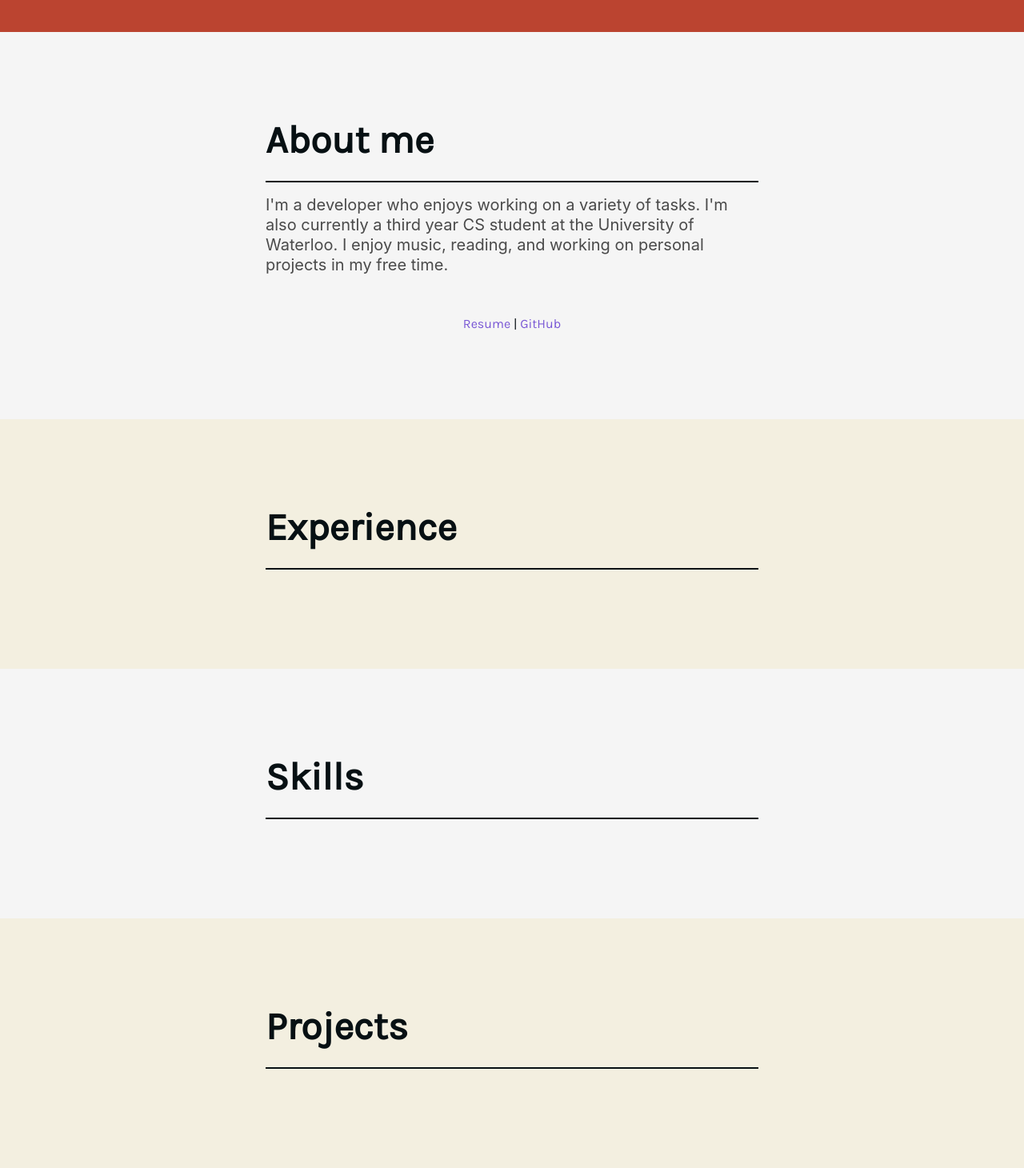
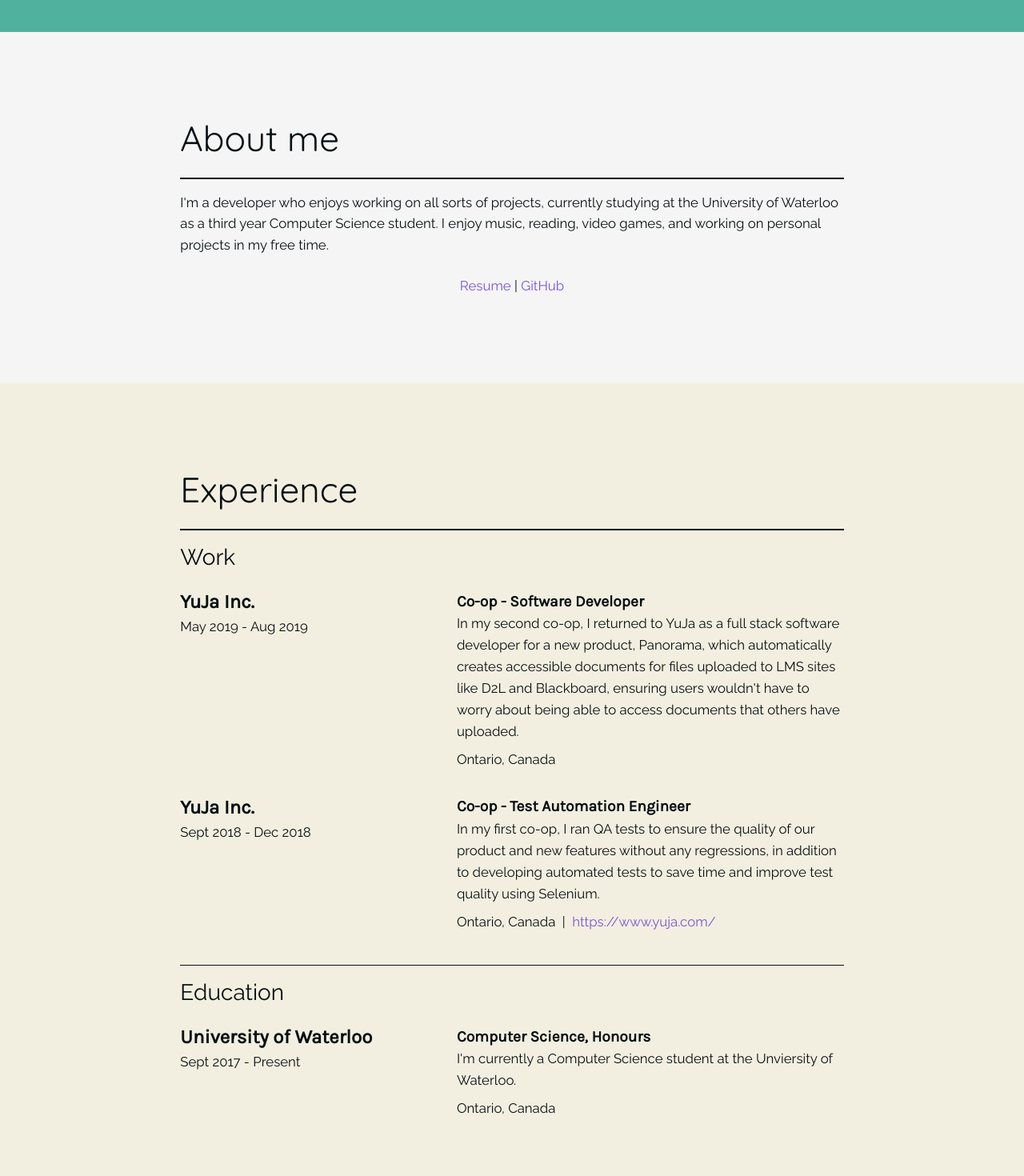
Before and after one commit to ClementTsang/clementtsang.github.io, a Vue app: page / in a window 1280 px wide. Shown: the part 760-2230 px from the top of the page at 80% size. Built offline with nearby package versions, Linux system fonts and the light colour scheme.

Commit message:
Mostly finished experiences section, tweaked fonts.

```diff
--- a/src/App.vue
+++ b/src/App.vue
@@ -57,30 +57,37 @@ export default {
 </script>
 
 
-<style lang="scss">
-@import url("https://fonts.googleapis.com/css?family=Karla");
+<style>
+@import url('https://fonts.googleapis.com/css?family=Raleway|Quicksand|Karla&display=swap');
+
 :root {
 	/*https://coolors.co/fbf5f3-848c8e-bb4430-435058-f3efe0*/
 	--main-background:whitesmoke;
 	--dark-text-colour: #071013;
-	--accent-1: #bb4430;
-	--faded-accent-1: #c84630;
-	--accent-2: #435058;
-	--accent-2-dark: #2c353a;
-	--accent-3: #848c8e;
+	--accent-1: #50B19F;
+	--accent-2: #407B97;
+	--accent-3: #383542;
+	--accent-4: #A1E2D2;
 	--main-background-two: #f3efe0;
 }
 
 .navbar, .navbar-menu, .navbar-item, .navbar-link, .navbar-dropdown, #menu-hamburger {
-	background-color: var(--accent-2) !important;
+	background-color: var(--accent-3) !important;
 	color: var(--main-background) !important;
-	font-family: "Karla", sans-serif !important;
-	font-size: 1.3rem !important;
+	font-family: "Raleway", sans-serif !important;
+	font-size: 1.2rem !important;
 }
 
 .navbar-item:hover {
 	background-color: var(--accent-1) !important;
 	color: var(--main-background) !important;
+}
+
+.navbar-item:active, .navbar-item:focus {
+	outline: 0;
+	border: none;
+	-moz-outline-style: none;
+	outline-style: none;
 }
 
 @media screen and (min-width: 1024px) {
@@ -115,4 +122,35 @@ export default {
 	padding: 0;
 }
 
+.is-thin-divider {
+	background-color: var(--dark-text-colour);
+	display: block;
+	height: 1px;
+	border: 0;
+	margin: 1em 0;
+	margin-top: 0.5em;
+	padding: 0;
+}
+
+
+.title {
+	font-size: 2.75rem !important;
+	color: var(--dark-text-colour) !important;
+	font-family: "Quicksand", sans-serif !important;
+	font-weight: 300;
+}
+
+.subtitle {
+	font-size: 1.75rem !important;
+	color: var(--dark-text-colour) !important;
+	font-family: "Raleway", sans-serif !important;
+}
+
+h3 {
+	font-size: 1.05rem !important;
+	color: var(--dark-text-colour) !important;
+	font-family: "Raleway", sans-serif !important;
+	line-height: 160%;
+}
+
 </style>
--- a/src/components/About.vue
+++ b/src/components/About.vue
@@ -1,19 +1,19 @@
 <template>
-	<div id="about" class="columns is-marginless">
-		<div class="column is-3"></div>
-		<div class="column is-6">
+	<div id="about" class="columns is-marginless is-centered">
+		<div class="column is-8">
 			<article>
 				<p class="title">About me</p>
 				<hr class="is-divider"/>
-				<p class="subtitle">I'm a developer who enjoys working on a variety of tasks.
-					I'm also currently a third year CS student at the University of Waterloo.  I enjoy music, reading, and working on personal projects in my free time.</p>
+				<h3>I'm a developer who enjoys working on all sorts of projects,
+					currently studying at the University of Waterloo as a third year Computer Science student.
+					I enjoy music, reading, video games, and working on personal projects in my free time.</h3>
 				<br/>
 				<div class="has-text-centered">
-					<h3 class="subtitle has-text-centered" style="display:inline">
+					<h3 class="has-text-centered" style="display:inline">
 						<a href="#" target="_blank">Resume</a>
 					</h3>
-					<h3 class="subtitle has-text-centered" style="display:inline"> | </h3>
-					<h3 class="subtitle has-text-centered" style="display:inline">
+					<h3 class="has-text-centered" style="display:inline"> | </h3>
+					<h3 class="has-text-centered" style="display:inline">
 						<a href="https://github.com/ClementTsang" target="_blank">GitHub</a>
 					</h3>
 				</div>
@@ -29,21 +29,10 @@ export default {
 </script>
 
 <style scoped>
-	#about {
-		padding-top: 6rem;
-		padding-bottom: 6rem;
-		background-color: var(--main-background);
-	}
+#about {
+	padding-top: 6rem;
+	padding-bottom: 6rem;
+	background-color: var(--main-background);
+}
 
-	h3 {
-		font-size: 1rem !important;
-  		color: var(--dark-text-colour) !important;
-		font-family: "Karla", sans-serif !important;
-	}
-
-	.title {
-		font-size: 3rem !important;
-  		color: var(--dark-text-colour) !important;
-		font-family: "Karla", sans-serif !important;
-	}
 </style>
--- a/src/components/Cards.vue
+++ /dev/null
@@ -1,53 +0,0 @@
-<template>
-  <div id="projects"></div>
-</template>
-
-<script>
-export default {
-	props: {
-		imgSrc: {
-			type: String,
-			required: true
-		},
-		cardTitle: {
-			type: String,
-			required: true
-		},
-		cardBody: {
-			type: String,
-			required: true
-		}
-	},
-	name: "Cards"
-};
-</script>
-
-<style scoped>
-h4 {
-  color: #2e3440;
-  font-size: 150%;
-}
-
-h5 {
-  color: #2e3440;
-  font-size: 100%;
-}
-
-b-card-img {
-  width: 100%;
-  height: 80%;
-}
-
-.work-card {
-  color: #2e3440;
-  border: none;
-  margin: 0 auto;
-  background-color: #eceff4;
-}
-
-#projects {
-  width: 65%;
-  height: 70%;
-  margin: 0 auto;
-}
-</style>
--- a/src/components/Experience.vue
+++ b/src/components/Experience.vue
@@ -1,31 +1,64 @@
 <template>
-  <div id="experience" class="columns is-marginless">
-	  	<div class="column is-3"></div>
-		<div class="column is-6">
+  <div id="experience" class="columns is-marginless is-centered">
+		<div class="column is-8">
 			<article>
 				<p class="title">Experience</p>
 				<hr class="is-divider"/>
+				<p class="subtitle">Work</p>
+				<WorkInfo
+					entryTitle="YuJa Inc."
+					dateRange="May 2019 - Aug 2019"
+					jobPosition="Co-op - Software Developer"
+					jobDescription="In my second co-op, I returned to YuJa as a full stack software
+									developer for a new product, Panorama, which automatically creates
+									accessible documents for files uploaded to LMS sites like D2L and Blackboard,
+									ensuring users wouldn't have to worry about being able to access documents that
+									others have uploaded."
+					jobLocation="Ontario, Canada"
+					jobWebsite=""
+					style="padding-bottom: 2rem;"
+				/>
+				<WorkInfo
+					entryTitle="YuJa Inc."
+					dateRange="Sept 2018 - Dec 2018"
+					jobPosition="Co-op - Test Automation Engineer"
+					jobDescription="In my first co-op, I ran QA tests to ensure the quality of our product and new
+									features without any regressions, in addition to developing automated tests to save time
+									and improve test quality using Selenium."
+					jobLocation="Ontario, Canada"
+					jobWebsite="https://www.yuja.com/"
+					style="padding-bottom: 2rem;"
+				/>
+				<hr class="is-thin-divider"/>
+				<!--TODO: fill in rest of uni details-->
+				<p class="subtitle">Education</p>
+				<WorkInfo
+					entryTitle="University of Waterloo"
+					dateRange="Sept 2017 - Present"
+					jobPosition="Computer Science, Honours"
+					jobDescription="I'm currently a Computer Science student at the Unviersity of Waterloo."
+					jobLocation="Ontario, Canada"
+					style="padding-bottom: 2rem;"
+				/>
 			</article>
 		</div>
   </div>
 </template>
 
 <script>
+import WorkInfo from "@/components/WorkInfo"
 export default {
 	name: "Experience",
+	components: {
+		WorkInfo
+	}
 };
 </script>
 
 <style scoped>
-	#experience {
-		padding-top: 6rem;
-		padding-bottom: 6rem;
-		background-color: var(--main-background-two);
-	}
-
-	.title {
-		font-size: 3rem !important;
-  		color: var(--dark-text-colour) !important;
-		font-family: "Karla", sans-serif !important;
-	}
+#experience {
+	padding-top: 6rem;
+	padding-bottom: 6rem;
+	background-color: var(--main-background-two);
+}
 </style>
--- a/src/components/HomePage.vue
+++ b/src/components/HomePage.vue
@@ -61,14 +61,14 @@ export default {
 .hero-body {
 	background-color: var(--accent-1);
 	color: var(--main-background) !important;
-	font-family: "Karla", sans-serif !important;
+	font-family: "Raleway", sans-serif !important;
 }
 
 
 .hero-title {
 	font-size: 4rem !important;
 	color: var(--main-background) !important;
-	font-weight: bold;
+	font-family: "Quicksand", sans-serif !important;
 }
 
 .hero-subtitle {
--- a/src/components/NotFoundComponent.vue
+++ b/src/components/NotFoundComponent.vue
@@ -1,5 +1,5 @@
 <template>
-  <div id="about">How did you get here?</div>
+  <div id="about">Woah - how did you get <i>here?</i></div>
 </template>
 
 <script>
--- a/src/components/Projects.vue
+++ b/src/components/Projects.vue
@@ -1,7 +1,6 @@
 <template>
-  <div id="projects" class="columns is-marginless">
-	  	<div class="column is-3"></div>
-		<div class="column is-6">
+  <div id="projects" class="columns is-marginless is-centered">
+		<div class="column is-8">
 			<article>
 				<p class="title">Projects</p>
 				<hr class="is-divider"/>
@@ -17,15 +16,9 @@ export default {
 </script>
 
 <style scoped>
-	#projects {
-		padding-top: 6rem;
-		padding-bottom: 6rem;
-		background-color: var(--main-background-two);
-	}
-
-	.title {
-		font-size: 3rem !important;
-  		color: var(--dark-text-colour) !important;
-		font-family: "Karla", sans-serif !important;
-	}
+#projects {
+	padding-top: 6rem;
+	padding-bottom: 6rem;
+	background-color: var(--main-background-two);
+}
 </style>
--- a/src/components/Skills.vue
+++ b/src/components/Skills.vue
@@ -1,7 +1,6 @@
 <template>
-  <div id="skills" class="columns is-marginless">
-	  	<div class="column is-3"></div>
-		<div class="column is-6">
+  <div id="skills" class="columns is-marginless is-centered">
+		<div class="column is-8">
 			<article>
 				<p class="title">Skills</p>
 				<hr class="is-divider"/>
@@ -17,15 +16,9 @@ export default {
 </script>
 
 <style scoped>
-	#skills {
-		padding-top: 6rem;
-		padding-bottom: 6rem;
-		background-color: var(--main-background);
-	}
-
-	.title {
-		font-size: 3rem !important;
-  		color: var(--dark-text-colour) !important;
-		font-family: "Karla", sans-serif !important;
-	}
+#skills {
+	padding-top: 6rem;
+	padding-bottom: 6rem;
+	background-color: var(--main-background);
+}
 </style>
--- /dev/null
+++ b/src/components/WorkInfo.vue
@@ -0,0 +1,64 @@
+<template>
+  <div class="columns is-marginless is-centered">
+    <div class="column is-4 is-paddingless">
+      <p class="entry-title">{{entryTitle}}</p>
+      <h3>{{dateRange}}</h3>
+    </div>
+	<div class="column is-1"></div>
+    <div class="column is-7 is-paddingless">
+      <p class="entry-subtitle">{{jobPosition}}</p>
+      <h3>{{jobDescription}}</h3>
+      <h3 v-if="jobWebsite !== ''" style="padding-top: 0.5rem;">{{jobLocation}}&nbsp;&nbsp;|&nbsp;&nbsp;<a :href=jobWebsite target="_blank">{{jobWebsite}}</a></h3>
+      <h3 v-if="jobWebsite === ''" style="padding-top: 0.5rem;">{{jobLocation}}</h3>
+    </div>
+  </div>
+</template>
+
+<script>
+export default {
+	props: {
+		entryTitle: {
+			type: String,
+			required: true,
+		},
+		dateRange: {
+			type: String,
+			required: true,	//TODO: make this accessible!
+		},
+		jobPosition: {
+			type: String,
+			required: true,
+		},
+		jobDescription: {
+			type: String,
+			required: true,
+		},
+		jobLocation: {
+			type: String,
+			default: '',
+		},
+		jobWebsite: {
+			type: String,
+			default: '',
+		},
+	},
+	name: "WorkInfo",
+};
+</script>
+
+<style scoped>
+.entry-title {
+	font-size: 1.5rem !important;
+	color: var(--dark-text-colour) !important;
+	font-family: "Karla", sans-serif !important;
+	font-weight: bold;
+	margin-top: -0.2rem !important;
+}
+
+.entry-subtitle {
+	font-size: 1.2rem !important;
+	color: var(--dark-text-colour) !important;
+	font-family: "Karla", sans-serif !important;
+	font-weight: bold;
+}
+</style>
```
Also changed, not shown: src/components/SkillCard.vue (deleted, +0 -33 lines), src/components/ProjectCard.vue (added). Lines whose indentation alone changed are shown as unchanged.
